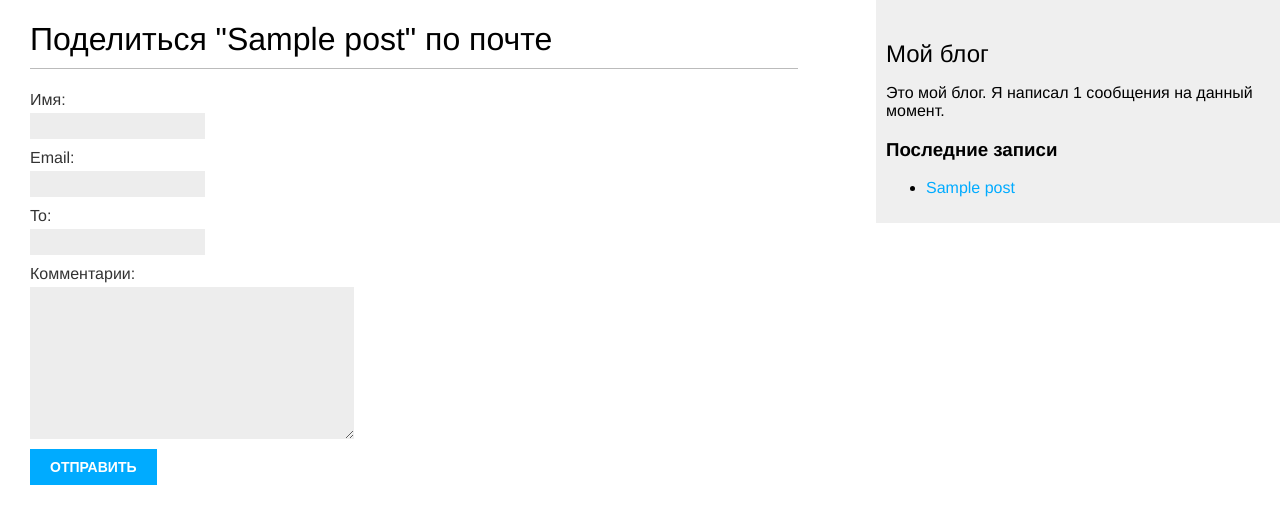
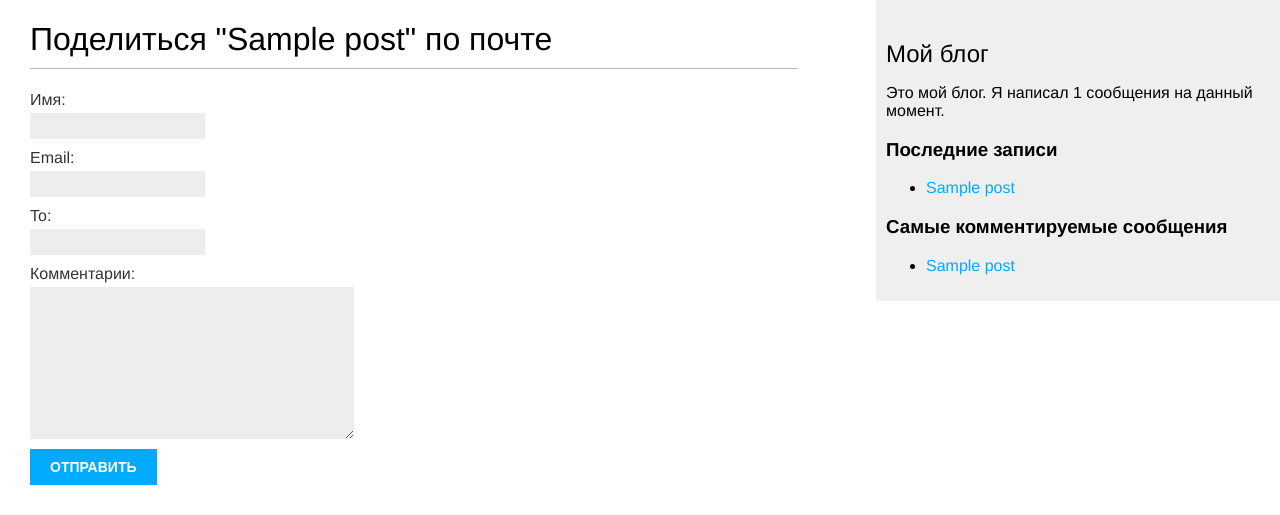
Before and after one commit to kirillsaf/Django3byExampleBlog, a Django app: page /blog/1/share/ in a window 1280 px wide. Shown: the top 515 px of the page. Run offline with Django 3.2, Linux system fonts and the light colour scheme; tables that the repository leaves empty hold one stand-in row (values such as "Sample post").

Commit message:
Показываем самые комментируемые сообщения.

```diff
--- a/blog/templates/blog/base.html
+++ b/blog/templates/blog/base.html
@@ -17,6 +17,15 @@
 		<p>Это мой блог. Я написал {% total_posts %} сообщения на данный момент.</p>
 		<h3>Последние записи</h3>
 		{% show_latest_posts 3 %}
+		<h3>Самые комментируемые сообщения</h3>
+		{% get_most_commented_posts as most_commented_posts %}
+		<ul>
+			{% for post in most_commented_posts %}
+				<li>
+					<a href="{{ post.get_absolute_url }}">{{ post.title }}</a>
+				</li>
+			{% endfor %}
+		</ul>
 	</div>
 </body>
 </html>
--- a/blog/templatetags/blog_tags.py
+++ b/blog/templatetags/blog_tags.py
@@ -1,5 +1,6 @@
 from django import template
 from ..models import Post
+from django.db.models import Count
 
 register = template.Library()
 
@@ -13,3 +14,10 @@ def total_posts():
 def show_latest_posts(count=5):
 	latest_posts = Post.published.order_by('-publish')[:count]
 	return {'latest_posts': latest_posts}
+
+
+@register.simple_tag
+def get_most_commented_posts(count=5):
+	return Post.published.annotate(
+		total_comments=Count('comments')
+		).order_by('-total_comments')[:count]
```
